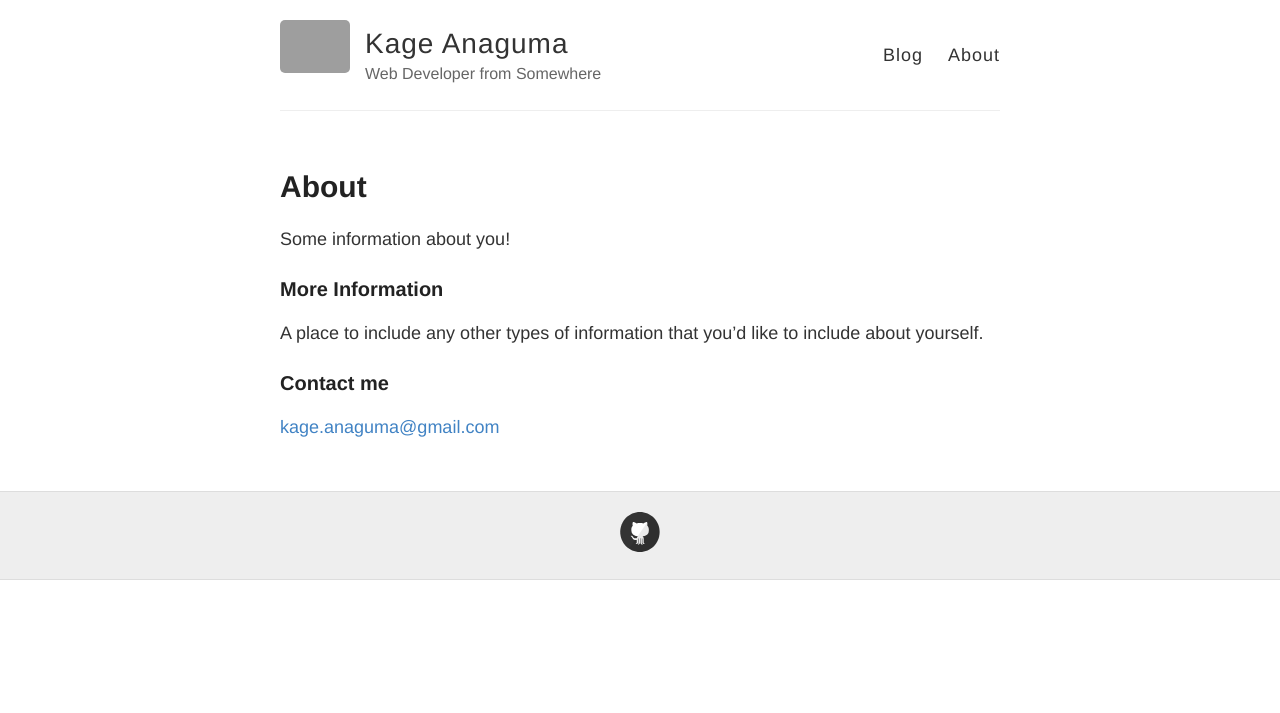
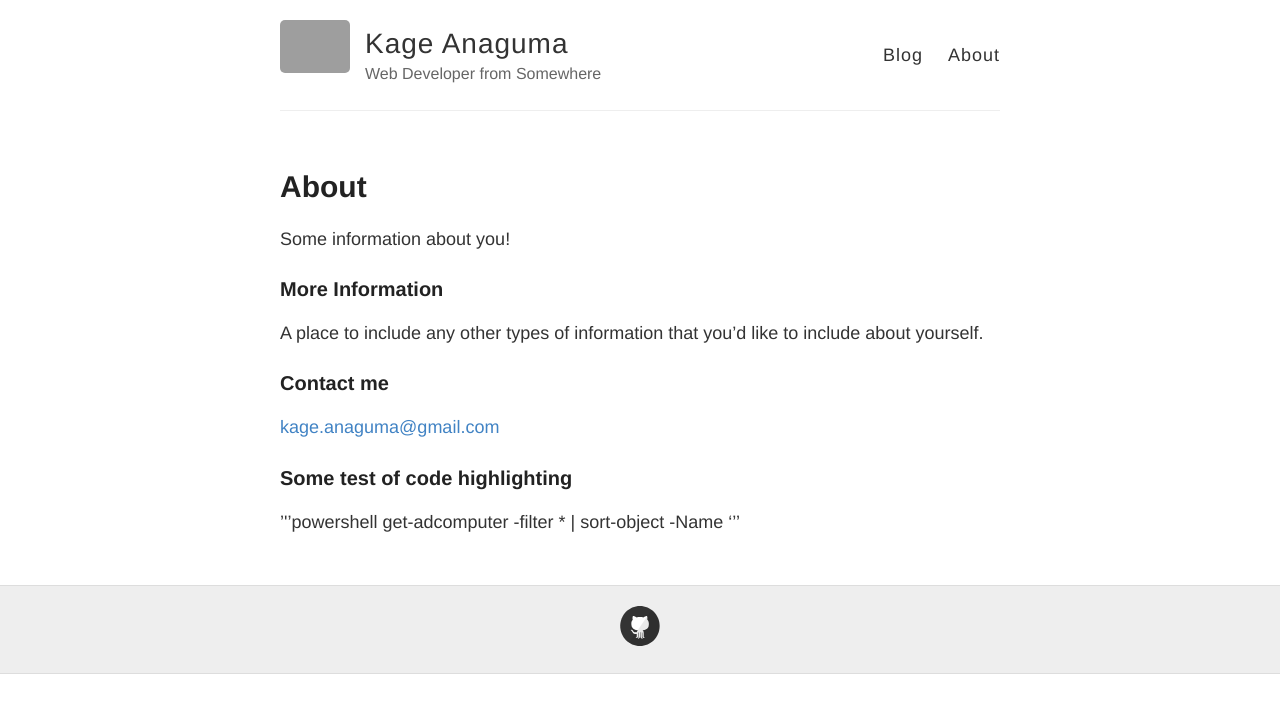
Before and after one commit to kagea/opennotes, a Jekyll site: the page built from about.md, in a window 1280 px wide. Shown: the top 713 px of the page. Built offline with Jekyll 4.4.1, drawn with Linux system fonts in a browser that asks for light colours; grey boxes are pictures that could not be loaded.

Commit message:
Add code highlighting test in about

```diff
--- a/about.md
+++ b/about.md
@@ -13,3 +13,10 @@
 ### Contact me
 
 [kage.anaguma@gmail.com](mailto:kage.abaguma@gmail.com)
+
+
+### Some test of code highlighting
+
+'''powershell
+get-adcomputer -filter * | sort-object -Name
+'''
```
